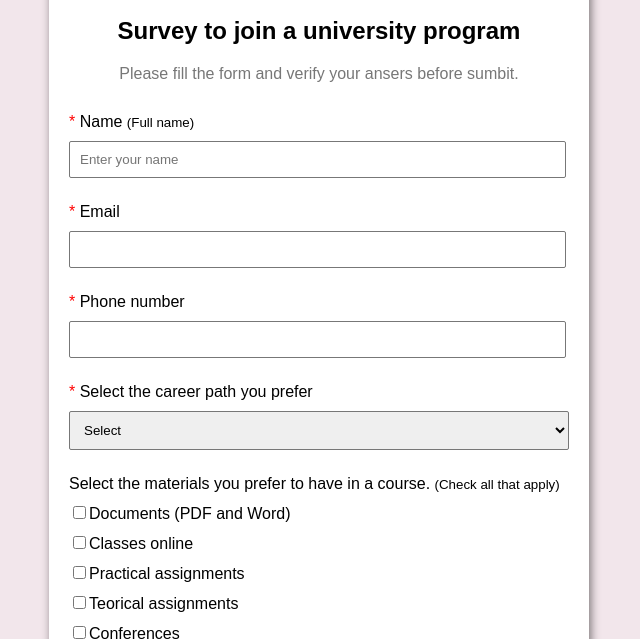
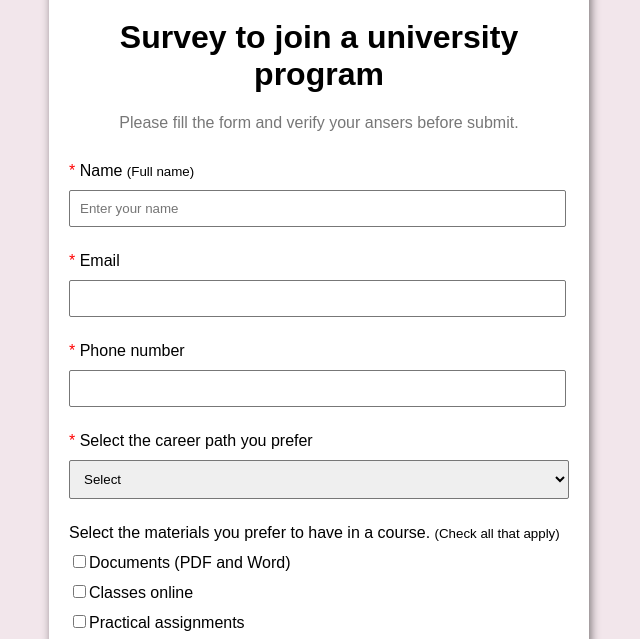
Before and after one commit to DiddierKQ/form-page, a plain HTML site: page index.html in a window 1280 px wide. Shown: the part 162-801 px from the top of the page, without its empty margins (321-961 px from the left). Drawn offline with Linux system fonts and the light colour scheme.

Commit message:
Update index.html

```diff
--- a/index.html
+++ b/index.html
@@ -12,8 +12,8 @@
 <body>
     <form id="form" method="post" action="">
         <img src="img/ITKsquare-logo.png" alt="logo">
-        <h2 class="text-center">Survey to join a university program</h2>
-        <p class="disable">Please fill the form and verify your ansers before sumbit.</p>
+        <h1 class="text-center">Survey to join a university program</h2>
+        <p class="disable">Please fill the form and verify your ansers before submit.</p>
         <div class="form-control">
             <label for="name" id="label-name"><span class="text-danger">* </span>Name <small>(Full name)</small></label>
             <input type="text" id="name" required="true" placeholder="Enter your name" />
```
